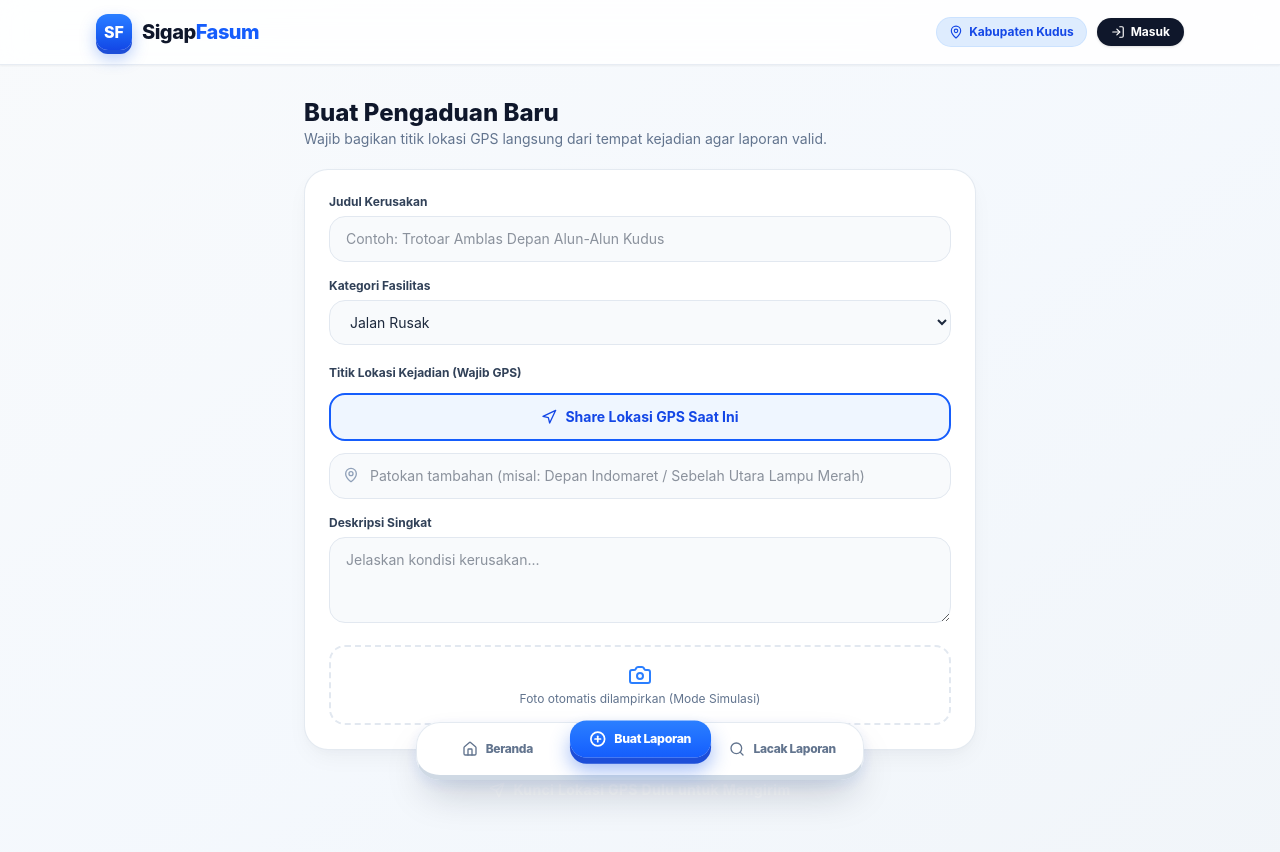
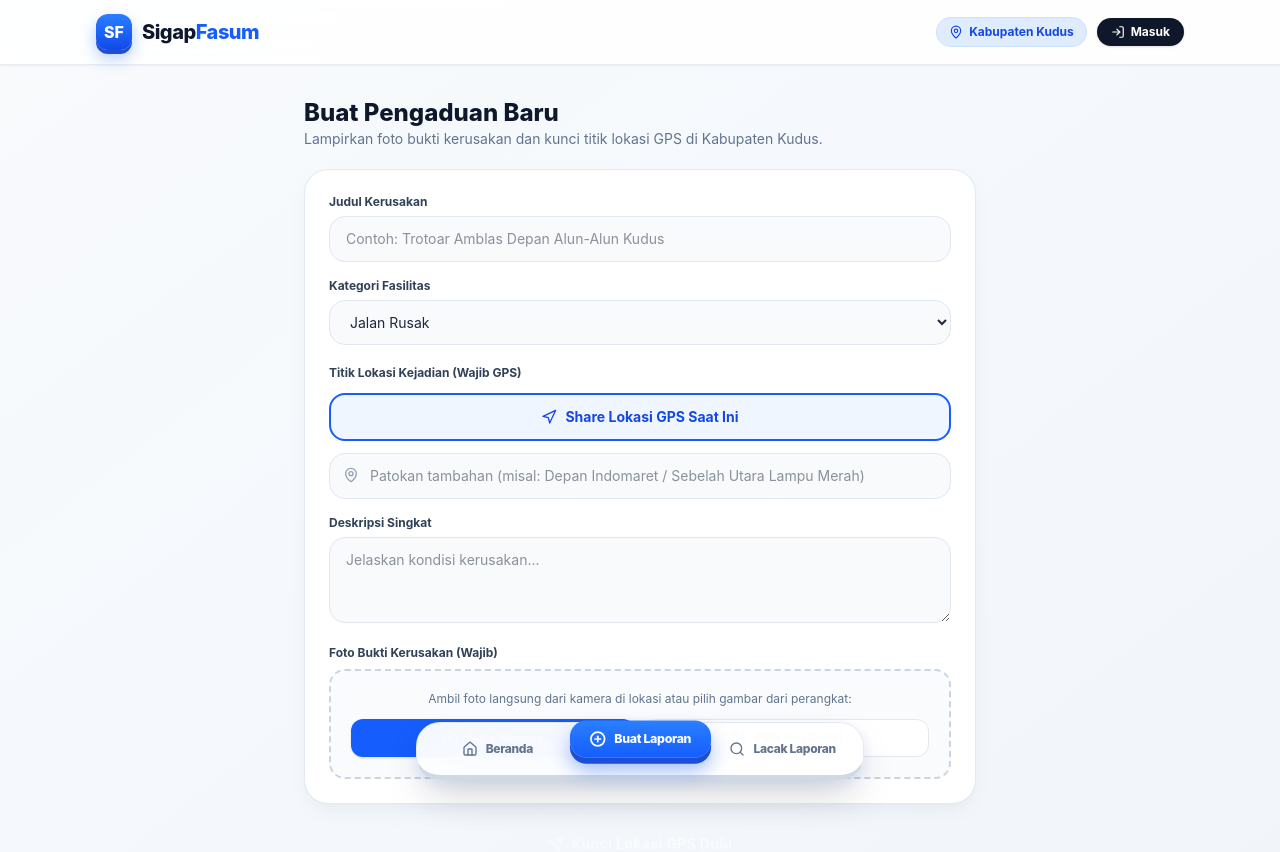
Before and after one commit to Khrspeed/sigapfasum-3d, a React (Vite) app: page / in a window 1280 px wide. Both pictures are taken after a click on the button "Buat Laporan". Shown: the top 852 px of the page. Built offline with nearby package versions, Linux system fonts and the light colour scheme.

Commit message:
Aktifkan akses kamera dan upload foto di form laporan

```diff
--- a/src/pages/ReportFormPage.jsx
+++ b/src/pages/ReportFormPage.jsx
@@ -1,6 +1,8 @@
-import { useState } from 'react';
+import { useRef, useState } from 'react';
 import {
   Camera,
+  ImagePlus,
+  Trash2,
   MapPin,
   Send,
   CheckCircle2,
@@ -15,19 +17,65 @@ import { FACILITY_CATEGORIES } from '../data/mockReports';
 import Card3D from '../components/ui/Card3D';
 import Button3D from '../components/ui/Button3D';
 
+// Fungsi kompresi foto agar ringan & aman disimpan di browser / dikirim ke API
+function compressImageFile(file, maxWidth = 800, quality = 0.72) {
+  return new Promise((resolve, reject) => {
+    const reader = new FileReader();
+    reader.onload = (e) => {
+      const img = new Image();
+      img.onload = () => {
+        const canvas = document.createElement('canvas');
+        const scale = Math.min(1, maxWidth / img.width);
+        canvas.width = img.width * scale;
+        canvas.height = img.height * scale;
+
+        const ctx = canvas.getContext('2d');
+        ctx.drawImage(img, 0, 0, canvas.width, canvas.height);
+        resolve(canvas.toDataURL('image/jpeg', quality));
+      };
+      img.onerror = reject;
+      img.src = e.target.result;
+    };
+    reader.onerror = reject;
+    reader.readAsDataURL(file);
+  });
+}
+
 export default function ReportFormPage({ onSuccess }) {
-  const { addReport, user } = useReports();
+  const { addReport, user } = useReports() || {};
   const [title, setTitle] = useState('');
   const [category, setCategory] = useState('jalan');
   const [locationDetail, setLocationDetail] = useState('');
   const [description, setDescription] = useState('');
 
-  // State khusus Share Lokasi GPS (Anti Laporan Palsu)
+  // State Kamera & Foto
+  const [photoPreview, setPhotoPreview] = useState(null);
+  const [photoLoading, setPhotoLoading] = useState(false);
+  const cameraInputRef = useRef(null);
+  const galleryInputRef = useRef(null);
+
+  // State Share Lokasi GPS
   const [coords, setCoords] = useState(null);
   const [detectedAddress, setDetectedAddress] = useState('');
   const [locLoading, setLocLoading] = useState(false);
   const [locError, setLocError] = useState('');
   const [createdTicket, setCreatedTicket] = useState(null);
+
+  const handlePhotoChange = async (e) => {
+    const file = e.target.files?.[0];
+    if (!file) return;
+
+    setPhotoLoading(true);
+    try {
+      const compressedDataUrl = await compressImageFile(file);
+      setPhotoPreview(compressedDataUrl);
+    } catch {
+      alert('Gagal memproses foto. Silakan coba ambil ulang.');
+    } finally {
+      setPhotoLoading(false);
+      e.target.value = '';
+    }
+  };
 
   const handleShareLocation = () => {
     if (!navigator.geolocation) {
@@ -46,7 +94,6 @@ export default function ReportFormPage({ onSuccess }) {
 
         setCoords({ lat, lng, accuracy });
 
-        // Terjemahkan koordinat menjadi nama jalan/desa otomatis
         try {
           const res = await fetch(
             `https://nominatim.openstreetmap.org/reverse?format=json&lat=${lat}&lon=${lng}&zoom=18&addressdetails=1`
@@ -66,7 +113,9 @@ export default function ReportFormPage({ onSuccess }) {
       (err) => {
         setLocLoading(false);
         if (err.code === 1) {
-          setLocError('Izin lokasi ditolak. Klik ikon gembok di samping alamat web lalu pilih "Allow / Izinkan" pada Lokasi.');
+          setLocError(
+            'Izin lokasi ditolak. Klik ikon gembok di samping alamat web lalu pilih "Allow / Izinkan" pada Lokasi.'
+          );
         } else {
           setLocError('Gagal mendeteksi titik GPS. Pastikan GPS/Lokasi perangkat aktif lalu coba lagi.');
         }
@@ -79,7 +128,7 @@ export default function ReportFormPage({ onSuccess }) {
 
   const handleSubmit = (e) => {
     e.preventDefault();
-    if (!title || !coords) return;
+    if (!title || !coords || !photoPreview) return;
 
     const finalLocation = locationDetail.trim() || detectedAddress || `${coords.lat}, ${coords.lng}`;
 
@@ -91,6 +140,7 @@ export default function ReportFormPage({ onSuccess }) {
       mapUrl,
       isGpsVerified: true,
       description,
+      image: photoPreview,
       reporter: user ? user.name : 'Warga Kudus',
     });
     setCreatedTicket(result);
@@ -103,9 +153,9 @@ export default function ReportFormPage({ onSuccess }) {
           <div className="w-16 h-16 rounded-3xl bg-emerald-100 text-emerald-600 flex items-center justify-center mx-auto shadow-inner">
             <CheckCircle2 className="w-9 h-9" />
           </div>
-          <h2 className="text-xl font-extrabold text-slate-900">Laporan & Titik GPS Terkirim!</h2>
+          <h2 className="text-xl font-extrabold text-slate-900">Laporan, Foto & GPS Terkirim!</h2>
           <p className="text-xs text-slate-500">
-            Lokasi GPS asli sudah terkunci dan dapat langsung dibuka petugas di Google Maps:
+            Bukti foto lapangan dan koordinat GPS sudah terkunci pada nomor tiket berikut:
           </p>
           <div className="py-3 px-4 rounded-2xl bg-slate-100 font-mono text-lg font-extrabold text-blue-600">
             {createdTicket.id}
@@ -126,12 +176,14 @@ export default function ReportFormPage({ onSuccess }) {
     );
   }
 
+  const isReadyToSubmit = Boolean(coords && photoPreview && title.trim());
+
   return (
     <div className="max-w-2xl mx-auto space-y-5">
       <div>
         <h2 className="text-xl md:text-2xl font-extrabold text-slate-900">Buat Pengaduan Baru</h2>
         <p className="text-xs md:text-sm text-slate-500">
-          Wajib bagikan titik lokasi GPS langsung dari tempat kejadian agar laporan valid.
+          Lampirkan foto bukti kerusakan dan kunci titik lokasi GPS di Kabupaten Kudus.
         </p>
       </div>
 
@@ -164,7 +216,7 @@ export default function ReportFormPage({ onSuccess }) {
             </select>
           </div>
 
-          {/* Bagian Share Lokasi ala WhatsApp */}
+          {/* Bagian Share Lokasi GPS */}
           <div className="space-y-3 pt-1">
             <div className="flex items-center justify-between">
               <label className="block text-xs font-bold text-slate-700">
@@ -206,7 +258,6 @@ export default function ReportFormPage({ onSuccess }) {
               </div>
             )}
 
-            {/* Pratinjau Mini Map + Pin Lokasi */}
             {coords && (
               <div className="rounded-2xl overflow-hidden border border-slate-200 bg-slate-50 space-y-2">
                 <iframe
@@ -231,7 +282,6 @@ export default function ReportFormPage({ onSuccess }) {
               </div>
             )}
 
-            {/* Detail Patokan Alamat */}
             <div className="relative">
               <MapPin className="w-4 h-4 text-slate-400 absolute left-3.5 top-3.5" />
               <input
@@ -256,19 +306,101 @@ export default function ReportFormPage({ onSuccess }) {
             />
           </div>
 
-          <div className="border-2 border-dashed border-slate-200 rounded-2xl p-4 text-center text-xs text-slate-500 flex flex-col items-center gap-1">
-            <Camera className="w-6 h-6 text-blue-500" />
-            <span>Foto otomatis dilampirkan (Mode Simulasi)</span>
+          {/* Bagian Kamera & Upload Bukti Foto */}
+          <div className="space-y-2">
+            <label className="block text-xs font-bold text-slate-700">
+              Foto Bukti Kerusakan (Wajib)
+            </label>
+
+            {/* Input tersembunyi untuk Kamera Langsung & Galeri */}
+            <input
+              ref={cameraInputRef}
+              type="file"
+              accept="image/*"
+              capture="environment"
+              onChange={handlePhotoChange}
+              className="hidden"
+            />
+            <input
+              ref={galleryInputRef}
+              type="file"
+              accept="image/*"
+              onChange={handlePhotoChange}
+              className="hidden"
+            />
+
+            {photoLoading ? (
+              <div className="border-2 border-dashed border-blue-300 rounded-2xl p-6 text-center text-xs text-blue-600 flex flex-col items-center gap-2 bg-blue-50/40">
+                <Loader2 className="w-6 h-6 animate-spin" />
+                <span>Memproses dan mengompresi foto...</span>
+              </div>
+            ) : photoPreview ? (
+              <div className="relative rounded-2xl overflow-hidden border border-slate-200 bg-slate-100">
+                <img
+                  src={photoPreview}
+                  alt="Pratinjau Bukti Kerusakan"
+                  className="w-full h-56 object-cover"
+                />
+                <div className="p-3 bg-white flex items-center justify-between gap-2">
+                  <span className="text-xs font-bold text-emerald-600 flex items-center gap-1">
+                    <CheckCircle2 className="w-4 h-4" /> Foto siap dilampirkan
+                  </span>
+                  <div className="flex items-center gap-2">
+                    <button
+                      type="button"
+                      onClick={() => cameraInputRef.current?.click()}
+                      className="px-3 py-1.5 rounded-xl bg-blue-50 text-blue-600 text-xs font-bold hover:bg-blue-100 cursor-pointer"
+                    >
+                      Foto Ulang
+                    </button>
+                    <button
+                      type="button"
+                      onClick={() => setPhotoPreview(null)}
+                      className="p-1.5 rounded-xl bg-red-50 text-red-600 hover:bg-red-100 cursor-pointer"
+                      title="Hapus Foto"
+                    >
+                      <Trash2 className="w-4 h-4" />
+                    </button>
+                  </div>
+                </div>
+              </div>
+            ) : (
+              <div className="border-2 border-dashed border-slate-300 rounded-2xl p-5 bg-slate-50/70 space-y-3 text-center">
+                <p className="text-xs text-slate-500">
+                  Ambil foto langsung dari kamera di lokasi atau pilih gambar dari perangkat:
+                </p>
+                <div className="grid grid-cols-1 sm:grid-cols-2 gap-2.5">
+                  <button
+                    type="button"
+                    onClick={() => cameraInputRef.current?.click()}
+                    className="py-2.5 px-4 rounded-xl bg-blue-600 hover:bg-blue-700 text-white text-xs font-bold flex items-center justify-center gap-2 shadow-sm transition cursor-pointer"
+                  >
+                    <Camera className="w-4 h-4" /> Buka Kamera
+                  </button>
+                  <button
+                    type="button"
+                    onClick={() => galleryInputRef.current?.click()}
+                    className="py-2.5 px-4 rounded-xl bg-white hover:bg-slate-100 text-slate-700 border border-slate-200 text-xs font-bold flex items-center justify-center gap-2 transition cursor-pointer"
+                  >
+                    <ImagePlus className="w-4 h-4" /> Pilih dari Galeri
+                  </button>
+                </div>
+              </div>
+            )}
           </div>
         </Card3D>
 
         <Button3D
           type="submit"
-          disabled={!coords}
-          className={!coords ? 'opacity-50 !cursor-not-allowed' : ''}
+          disabled={!isReadyToSubmit}
+          className={!isReadyToSubmit ? 'opacity-50 !cursor-not-allowed' : ''}
         >
           <Send className="w-4 h-4" />
-          {coords ? 'Kirim Pengaduan Sekarang' : 'Kunci Lokasi GPS Dulu untuk Mengirim'}
+          {!coords
+            ? 'Kunci Lokasi GPS Dulu'
+            : !photoPreview
+            ? 'Lampirkan Foto Bukti Dulu'
+            : 'Kirim Pengaduan Sekarang'}
         </Button3D>
       </form>
     </div>
```
